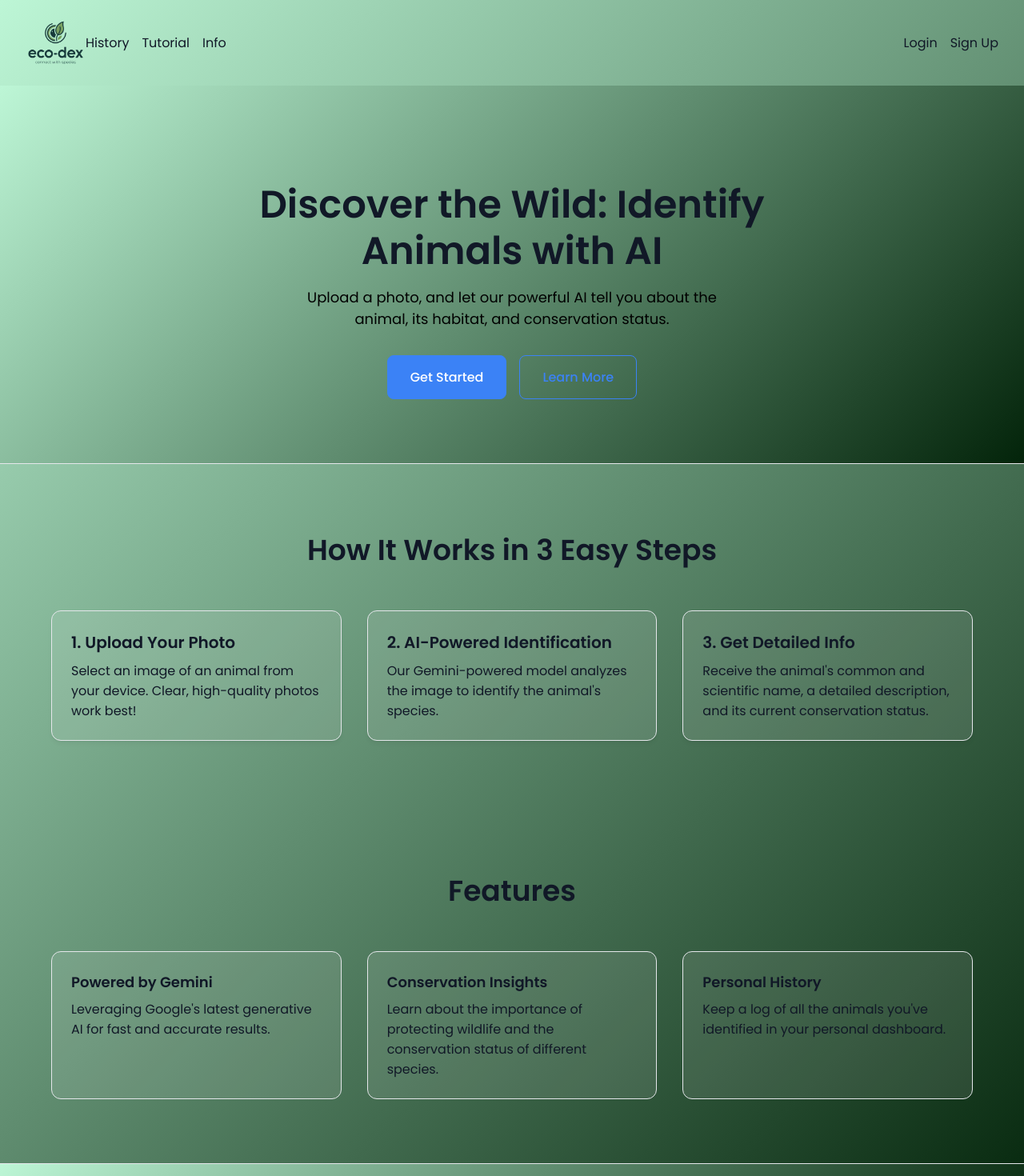
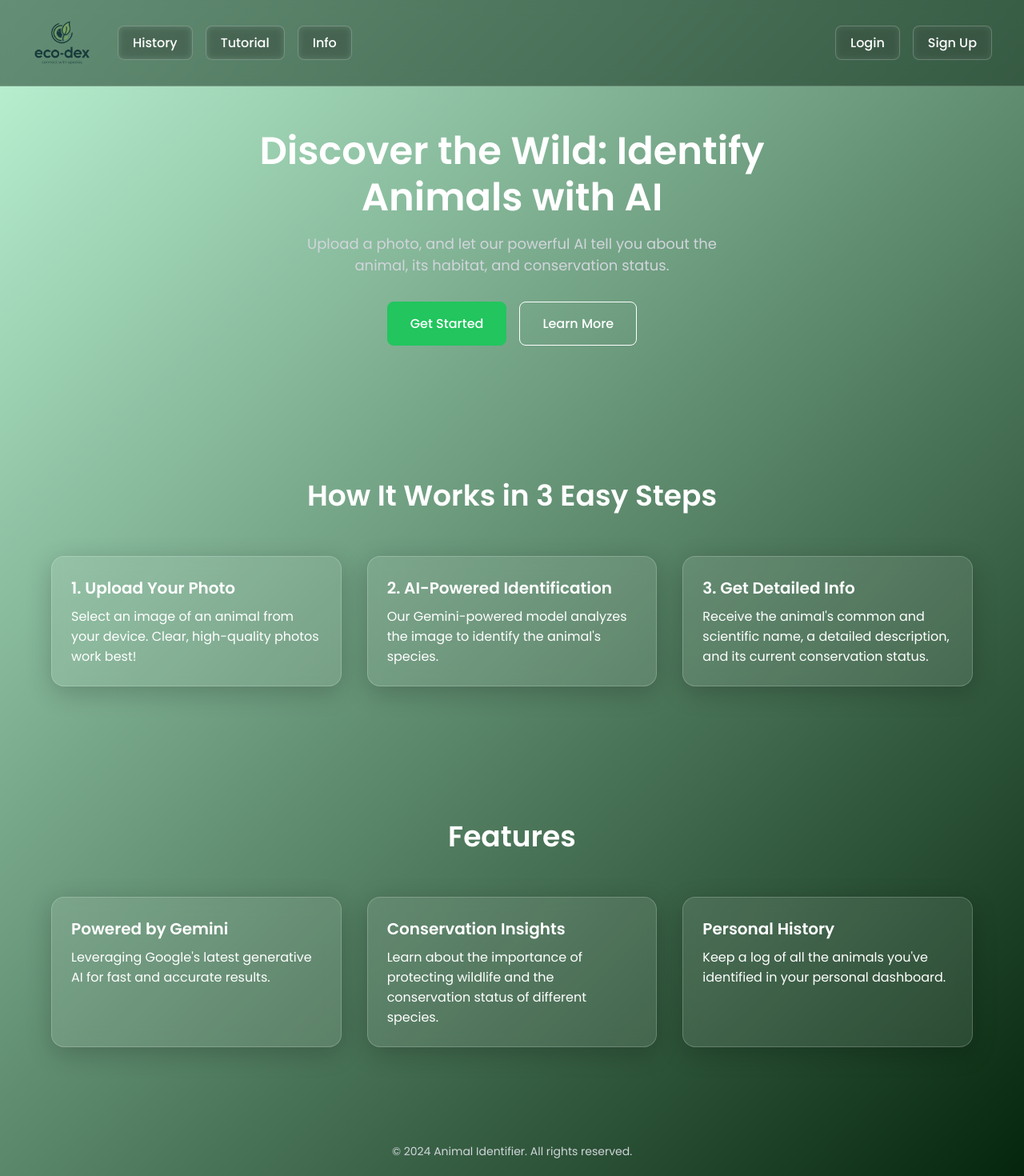
Before and after one commit to tmdirito/SICI, a Next.js app in the folder SICI/animal-identifier-app/: page / in a window 1280 px wide. Shown: the top 1470 px of the page at 80% size. Built offline with nearby package versions, Linux system fonts and the light colour scheme; no server answers.

Commit message:
Updated the UI

```diff
--- a/SICI/animal-identifier-app/src/app/components/NavBar.js
+++ b/SICI/animal-identifier-app/src/app/components/NavBar.js
@@ -25,17 +25,17 @@ export default function NavBar() {
     <nav className={styles.nav}>
       <div className={styles.navLinks}>
         {currentUser && (
-          <Link href="/dashboard" className={linkStyle}>
+          <Link href="/dashboard" className={styles.linkStyle}>
             Identify Animals
           </Link>
         )}
-        <Link href="/history" className={linkStyle}>
+        <Link href="/history" className={styles.linkStyle}>
           History
         </Link>
-        <Link href="/tutorial" className={linkStyle}>
+        <Link href="/tutorial" className={styles.linkStyle}>
           Tutorial
         </Link>
-        <Link href="/info" className={linkStyle}>
+        <Link href="/info" className={styles.linkStyle}>
           Info
         </Link>
         {/* You can add back Tutorial and Info links here if you wish */}
@@ -45,16 +45,16 @@ export default function NavBar() {
         {currentUser ? (
           <>
             <span className="text-sm mr-4">Hi, {currentUser.email}</span>
-            <button onClick={handleLogout} className={linkStyle}>
+            <button onClick={handleLogout} className={styles.linkStyle}>
               Logout
             </button>
           </>
         ) : (
           <>
-            <Link href="/login" className={linkStyle}>
+            <Link href="/login" className={styles.linkStyle}>
               Login
             </Link>
-            <Link href="/signup" className={linkStyle}>
+            <Link href="/signup" className={styles.linkStyle}>
               Sign Up
             </Link>
           </>
--- a/SICI/animal-identifier-app/src/app/components/NavBar.module.css
+++ b/SICI/animal-identifier-app/src/app/components/NavBar.module.css
@@ -1,4 +1,6 @@
+/* --- Glass effect for the main nav container --- */
 .nav {
+  flex-grow: 1;
   width: 100%;
   display: flex;
   justify-content: space-between;
@@ -6,8 +8,31 @@
   gap: 1rem;
 }
 
+/* --- Containers to separate main links from auth buttons --- */
 .navLinks, .authLinks {
   display: flex;
   align-items: center;
   gap: 1rem;
 }
+
+/* Find the .linkStyle class */
+.linkStyle {
+  background-color: rgba(255, 255, 255, 0.1);
+  border: 1px solid rgba(255, 255, 255, 0.2);
+  /* Change the vertical padding from 10px to 8px */
+  padding: 8px 18px;
+  border-radius: 8px;
+  text-decoration: none;
+  font-weight: 500;
+  color: #fff;
+  transition: all 0.2s ease-in-out;
+  backdrop-filter: blur(5px);
+  -webkit-backdrop-filter: blur(5px);
+}
+
+.linkStyle:hover {
+  background-color: rgba(255, 255, 255, 0.2);
+  border-color: rgba(255, 255, 255, 0.3);
+  transform: translateY(-2px); /* Lifts the button slightly */
+  box-shadow: 0 4px 20px rgba(0, 0, 0, 0.2); /* Adds a soft glow */
+}
--- a/SICI/animal-identifier-app/src/app/globals.css
+++ b/SICI/animal-identifier-app/src/app/globals.css
@@ -4,26 +4,14 @@
 /* --- 2. Define the new color palette --- */
 :root {
   --background: linear-gradient(135deg, #bdf6d6, #03240a);
-  --foreground: #111827;
-  --card-bg: rgba(255, 255, 255, 0.1);
-  --card-border: #e5e7eb;
-  --primary: #3b82f6;
-  --primary-hover: #2563eb;
-  --secondary-text: #000000;
+  --foreground: #ffffff; /* Changed to white for better contrast */
+  --card-bg: rgba(255, 255, 255, 0.1); /* Semi-transparent white for glass effect */
+  --card-border: rgba(255, 255, 255, 0.2); /* Softer border for glass effect */
+  --primary: #22c55e; /* A vibrant, modern green */
+  --primary-hover: #16a34a;
+  --secondary-text: #d1d5db; /* Light gray for secondary text */
 }
 
-/* @media (prefers-color-scheme: dark) {
-  :root {
-    --background: #111827;
-    --foreground: #f9fafb;
-    --card-bg: #1f2937;
-    --card-border: #374151;
-    --primary: #60a5fa;
-    --primary-hover: #93c5fd;
-    --secondary-text: #9ca3af;
-  }
-}
-*/
 * {
   box-sizing: border-box;
   padding: 0;
@@ -48,4 +36,5 @@ body {
 a {
   color: inherit;
   text-decoration: none;
+  transition: color 0.2s ease-in-out;
 }
--- a/SICI/animal-identifier-app/src/app/home.module.css
+++ b/SICI/animal-identifier-app/src/app/home.module.css
@@ -9,15 +9,30 @@
   width: 100%;
 }
 
+/* --- Header Styling (To ensure it sits above the background) --- */
+/* Find the .header class */
+.header {
+  position: fixed;
+  top: 0;
+  left: 0;
+  width: 100%;
+  display: flex;
+  align-items: center;
+  gap: 2rem; /* Add this line to create space after the logo */
+  padding: 1rem 2.5rem;
+  z-index: 1000;
+  background: rgba(12, 40, 22, 0.5);
+  backdrop-filter: blur(10px);
+  -webkit-backdrop-filter: blur(10px);
+  border-bottom: 1px solid var(--card-border);
+}
 /* Hero Section */
 .hero {
   display: flex;
   align-items: center;
   justify-content: center;
   text-align: center;
-  padding: 120px 24px 80px;
-  background: var(--background);
-  border-bottom: 1px solid var(--card-border);
+  padding: 160px 24px 80px; /* Increased top padding for fixed header */
 }
 
 .heroContent {
@@ -46,6 +61,60 @@
   justify-content: center;
 }
 
+/* General Section Styling */
+.section {
+  padding: 80px 24px;
+  max-width: 1200px;
+  margin: 0 auto;
+  text-align: center;
+}
+
+.sectionTitle {
+  font-size: 36px;
+  font-weight: 600;
+  margin-bottom: 3rem;
+}
+
+/* --- Updated Glass Card Style --- */
+.stepCard, .featureCard {
+  background: var(--card-bg);
+  padding: 24px;
+  border-radius: 16px; /* Smoother corners */
+  border: 1px solid var(--card-border);
+  box-shadow: 0 8px 32px 0 rgba(0, 0, 0, 0.2);
+  backdrop-filter: blur(10px);
+  -webkit-backdrop-filter: blur(10px);
+  text-align: left;
+  transition: transform 0.2s ease-in-out, box-shadow 0.2s ease-in-out;
+}
+
+.stepCard:hover, .featureCard:hover {
+  transform: translateY(-5px);
+  box-shadow: 0 12px 40px 0 rgba(0, 0, 0, 0.3);
+}
+
+.stepCard h3, .featureCard h4 {
+  font-size: 20px;
+  margin-bottom: 0.5rem;
+}
+
+.stepsGrid, .featuresGrid {
+  display: grid;
+  grid-template-columns: repeat(auto-fit, minmax(280px, 1fr));
+  gap: 2rem;
+}
+
+
+/* Footer */
+.footer {
+  text-align: center;
+  padding: 40px 24px;
+  background: transparent;
+  color: var(--secondary-text);
+  font-size: 14px;
+}
+
+/* --- New Button Styles --- */
 .button, .buttonSecondary {
   display: inline-block;
   padding: 14px 28px;
@@ -66,91 +135,16 @@
 .button:hover {
   background-color: var(--primary-hover);
   transform: translateY(-2px);
-  box-shadow: 0 4px 10px rgba(0, 0, 0, 0.1);
+  box-shadow: 0 4px 20px rgba(0, 0, 0, 0.2);
 }
 
 .buttonSecondary {
   background-color: transparent;
-  color: var(--primary);
-  border: 1px solid var(--primary);
+  color: white;
+  border: 1px solid white;
 }
 
 .buttonSecondary:hover {
-  background-color: var(--primary);
-  color: white;
+  background-color: white;
+  color: #03240a; /* Dark text on hover */
 }
-
-/* General Section Styling */
-.section {
-  padding: 80px 24px;
-  max-width: 1200px;
-  margin: 0 auto;
-  text-align: center;
-}
-
-.sectionTitle {
-  font-size: 36px;
-  font-weight: 600;
-  margin-bottom: 3rem;
-}
-
-/* How it Works Section */
-.stepsGrid {
-  display: grid;
-  grid-template-columns: repeat(auto-fit, minmax(280px, 1fr));
-  gap: 2rem;
-  text-align: left;
-}
-
-.stepCard {
-  background-color: var(--card-bg);
-  padding: 24px;
-  border-radius: 12px;
-  border: 1px solid var(--card-border);
-  box-shadow: 0 4px 6px -1px rgb(0 0 0 / 0.05), 0 2px 4px -2px rgb(0 0 0 / 0.05);
-}
-
-.stepCard h3 {
-  font-size: 20px;
-  margin-bottom: 0.5rem;
-}
-
-/* Features Section */
-.featuresGrid {
-  display: grid;
-  grid-template-columns: repeat(auto-fit, minmax(280px, 1fr));
-  gap: 2rem;
-  text-align: left;
-}
-
-.featureCard {
-  background-color: var(--card-bg);
-  padding: 24px;
-  border-radius: 12px;
-  border: 1px solid var(--card-border);
-}
-
-.featureCard h4 {
-    font-size: 18px;
-    margin-bottom: 0.5rem;
-}
-
-
-/* Footer */
-.footer {
-  text-align: center;
-  padding: 40px 24px;
-  background: var(--background);
-  border-top: 1px solid var(--card-border);
-  color: var(--secondary-text);
-  font-size: 14px;
-}
-
-.header {
-  display: flex;
-  justify-content: space-between; /* Pushes logo to the left and nav to the right */
-  align-items: center;          /* Vertically aligns the logo and nav links */
-  width: 100%;
-  padding: 1rem 2rem; /* Adds some spacing around the header content */
-  /*background-color: #fff; /* Optional: give the header a background */
-}
--- a/SICI/animal-identifier-app/src/app/page.js
+++ b/SICI/animal-identifier-app/src/app/page.js
@@ -11,6 +11,7 @@ export default function HomePage() {
           alt="Animal Identifier Logo"
           width={75} // Set the actual width of your logo
           height={75}  // Set the actual height of your logo
+          style={{ marginRight: 'auto' }}
         />
         <NavBar />
       </header>
--- a/SICI/animal-identifier-app/src/app/page.module.css
+++ b/SICI/animal-identifier-app/src/app/page.module.css
@@ -1,12 +1,13 @@
 .page {
   display: flex;
   align-items: center;
+  justify-content: center;
   flex-direction: column;
   min-height: 100vh;
   padding: 24px;
 }
 
-/* --- 1. The new "card" style for your main content --- */
+/* --- The new "glass card" style for your main content --- */
 .main {
   width: 100%;
   max-width: 560px;
@@ -14,14 +15,16 @@
   background: var(--card-bg);
   border: 1px solid var(--card-border);
   border-radius: 16px;
-  box-shadow: 0 4px 6px -1px rgb(0 0 0 / 0.1), 0 2px 4px -2px rgb(0 0 0 / 0.1);
+  box-shadow: 0 8px 32px 0 rgba(0, 0, 0, 0.2);
+  backdrop-filter: blur(10px);
+  -webkit-backdrop-filter: blur(10px);
   display: flex;
   flex-direction: column;
   gap: 24px;
   text-align: center;
 }
 
-/* --- 2. Improved typography for headings and paragraphs --- */
+/* --- Typography --- */
 .title {
   font-size: 28px;
   font-weight: 600;
@@ -33,18 +36,17 @@
   line-height: 1.6;
 }
 
-/* --- 3. Enhanced styles for your forms and results --- */
 .form {
   display: flex;
   flex-direction: column;
   gap: 16px;
 }
 
-/* A style for the file input and other buttons */
+/* --- Button Styles (Green Primary) --- */
 .button {
   appearance: none;
   background-color: var(--primary);
-  color: white; /* Text color is white for both light/dark mode */
+  color: white;
   border: none;
   border-radius: 8px;
   padding: 12px 20px;
@@ -52,21 +54,27 @@
   font-size: 16px;
   font-weight: 500;
   cursor: pointer;
-  transition: background-color 0.2s ease-in-out;
+  transition: all 0.2s ease-in-out;
 }
 
 .button:hover {
   background-color: var(--primary-hover);
+  transform: translateY(-2px);
+  box-shadow: 0 4px 10px rgba(0, 0, 0, 0.2);
 }
 
 .button:disabled {
   background-color: var(--secondary-text);
   cursor: not-allowed;
+  transform: none;
+  box-shadow: none;
 }
 
+/* --- Glass effect for identified animal cards --- */
 .resultCard {
+  background: var(--card-bg);
   border: 1px solid var(--card-border);
-  border-radius: 8px;
+  border-radius: 12px;
   padding: 16px;
   margin-top: 16px;
   text-align: left;
@@ -77,48 +85,53 @@
 }
 
 .error {
-  color: #ef4444; /* A standard red for errors */
+  color: #fca5a5; /* A lighter red for dark backgrounds */
 }
 
-/* Add these new classes to your existing page.module.css file */
 .input {
   width: 100%;
   padding: 12px;
   border: 1px solid var(--card-border);
   border-radius: 8px;
-  background-color: var(--background);
+  background-color: rgba(0, 0, 0, 0.2); /* Darker transparent input */
   color: var(--foreground);
   font-family: inherit;
   font-size: 16px;
-  margin-bottom: 1rem;
 }
 
 .toggleText {
   margin-top: 1rem;
   font-size: 14px;
+  color: var(--secondary-text);
 }
 
 .toggleText a {
   color: var(--primary);
-  text-decoration: underline;
+  text-decoration: none;
   font-weight: 500;
 }
+.toggleText a:hover {
+  text-decoration: underline;
+}
 
+/* --- Soft, transparent red for logout button --- */
 .logoutButton {
-  background-color: #ef4444; /* A red color for logout */
-  color: white;
-  border: none;
+  background-color: rgba(239, 68, 68, 0.2);
+  color: #fca5a5;
+  border: 1px solid rgba(239, 68, 68, 0.5);
   border-radius: 8px;
   padding: 8px 16px;
   font-family: inherit;
   font-size: 14px;
   font-weight: 500;
   cursor: pointer;
-  transition: background-color 0.2s ease-in-out;
+  transition: all 0.2s ease-in-out;
 }
 
 .logoutButton:hover {
-  background-color: #dc2626;
+  background-color: rgba(239, 68, 68, 0.4);
+  color: white;
+  border-color: rgba(239, 68, 68, 0.7);
 }
 
 .header {
@@ -130,21 +143,3 @@
   padding-bottom: 1rem;
   border-bottom: 1px solid var(--card-border);
 }
-
-.ctaContainer {
-  display: flex;
-  gap: 1rem;
-  margin-top: 1rem;
-}
-
-.buttonSecondary {
-  color-scheme: button; /* Inherits all styles from .button */
-  background-color: transparent;
-  color: var(--primary);
-  border: 1px solid var(--primary);
-}
-
-.buttonSecondary:hover {
-  background-color: var(--primary);
-  color: white;
-}
```
Also changed, not shown: 1 other file (tests, documents, lock files or other folders).
